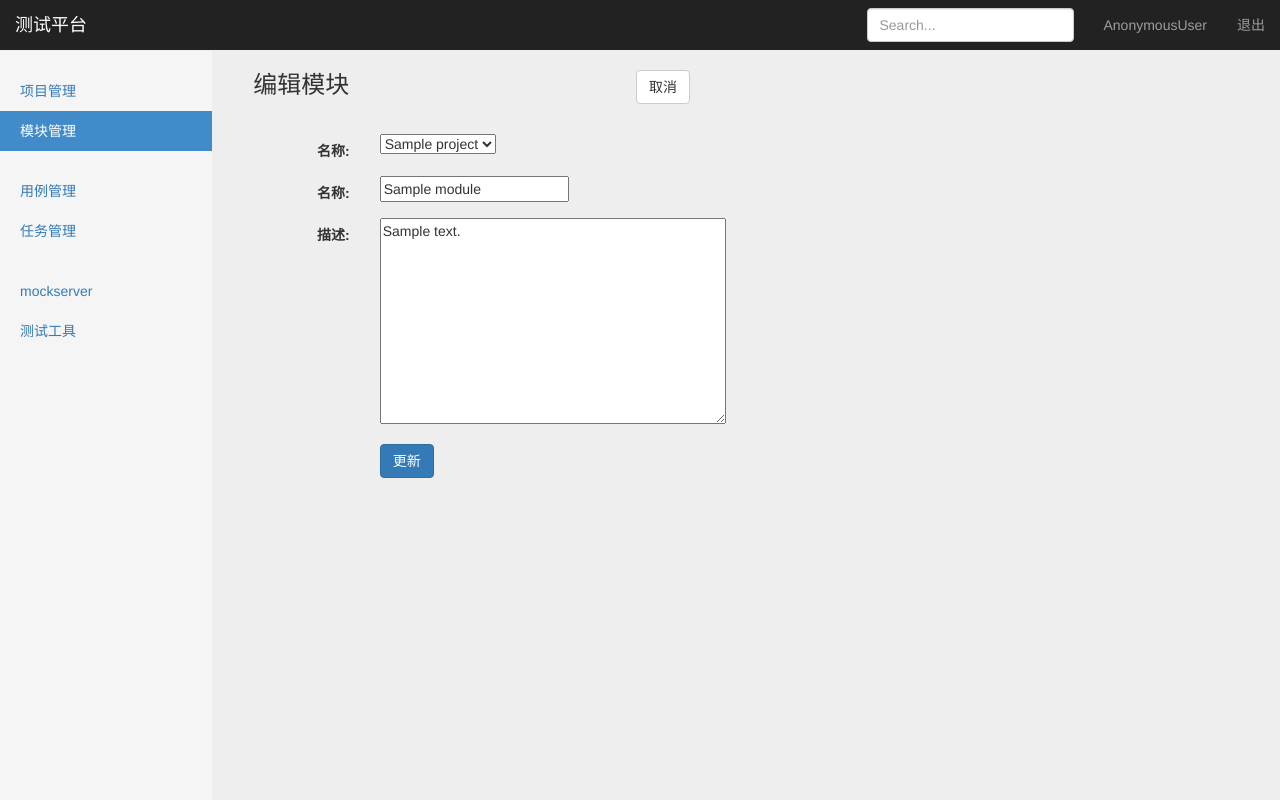
After one commit to hanbinq/test_platform, a Django app: page /manage/edit_module/1/ in a window 1280 px wide. The commit adds this page. Run offline with Django 3.2, Linux system fonts and the light colour scheme; tables that the repository leaves empty hold one stand-in row (values such as "Sample post"); some libraries are stand-ins or nearby versions.

Commit message:
实现模块的列表、创建、编辑、删除功能

```diff
--- a/test_platform/project_app/forms.py
+++ b/test_platform/project_app/forms.py
@@ -1,5 +1,5 @@
 from django import forms
-from .models import Project
+from .models import Project, Module
 
 """
 class ProjectForm(forms.Form):
@@ -13,3 +13,9 @@ class ProjectForm(forms.ModelForm):
     class Meta:
         model = Project
         exclude = ['create_time']
+
+
+class ModuleForm(forms.ModelForm):
+    class Meta:
+        model = Module
+        exclude = ['create_time']
--- a/test_platform/project_app/urls.py
+++ b/test_platform/project_app/urls.py
@@ -1,12 +1,20 @@
 from django.urls import path
-from . import views
-
+from project_app.views import project_views
+from project_app.views import module_views
 
 urlpatterns = [
     # project_manage path
     # ex : /manage/project_manage
-    path('project_manage/', views.project_manage),
-    path('add_project/', views.add_project),
-    path('edit_project/<int:pid>/', views.edit_project),
-    path('delete_project/<int:pid>/', views.delete_project),
+    # 项目管理
+    path('project_manage/', project_views.project_manage),
+    path('add_project/', project_views.add_project),
+    path('edit_project/<int:pid>/', project_views.edit_project),
+    path('delete_project/<int:pid>/', project_views.delete_project),
+
+    # 模块管理
+    path('module_manage/', module_views.module_manage),
+    path('add_module/', module_views.add_module),
+    path('edit_module/<int:mid>/', module_views.edit_module),
+    path('delete_module/<int:mid>/', module_views.delete_module),
+
 ]
--- /dev/null
+++ b/test_platform/project_app/views/module_views.py
@@ -0,0 +1,85 @@
+from django.shortcuts import render
+from django.http import HttpResponseRedirect
+from django.contrib.auth.decorators import login_required
+from project_app.models import Module
+from project_app.forms import ModuleForm
+
+
+@login_required
+def module_manage(request):
+    """
+    模块列表管理
+    :param request:
+    :return:
+    """
+    username = request.session.get('user', '')
+    module_all = Module.objects.all()
+    return render(request, "module_manage.html", {
+        "user": username,
+        "modules": module_all,
+        "type": "list"
+    })
+
+
+@login_required
+def add_module(request):
+    """
+    添加模块
+    :param request:
+    :return:
+    """
+    if request.method == 'POST':
+        form = ModuleForm(request.POST)
+        if form.is_valid():
+            name = form.cleaned_data['name']
+            describe = form.cleaned_data['describe']
+            project = form.cleaned_data['project']
+            Module.objects.create(
+                name=name, describe=describe, project=project)
+            return HttpResponseRedirect('/manage/module_manage/')
+    else:
+        form = ModuleForm()
+
+    return render(request, 'module_manage.html', {
+        'form': form,
+        "type": "add",
+    })
+
+
+def edit_module(request, mid):
+    """
+    编辑模块
+    :param request:
+    :param mid:
+    :return:
+    """
+    if request.method == 'POST':
+        form = ModuleForm(request.POST)
+        if form.is_valid():
+            module = Module.objects.get(id=mid)
+            module.name = form.cleaned_data['name']
+            module.describe = form.cleaned_data['describe']
+            module.project = form.cleaned_data['project']
+            module.save()
+            return HttpResponseRedirect('/manage/module_manage/')
+    else:
+        if mid:
+            form = ModuleForm(
+                instance=Module.objects.get(id=mid)
+            )
+    return render(request, 'module_manage.html', {
+        'form': form,
+        "type": "edit",
+    })
+
+
+@login_required
+def delete_module(request, mid):
+    """
+    删除模块
+    :param request:
+    :param mid:
+    :return:
+    """
+    Module.objects.get(id=mid).delete()
+    return HttpResponseRedirect("/manage/module_manage")
--- a/test_platform/project_app/views.py
+++ b/test_platform/project_app/views/project_views.py
@@ -1,8 +1,8 @@
 from django.shortcuts import render
 from django.http import HttpResponseRedirect
 from django.contrib.auth.decorators import login_required
-from .models import Project
-from .forms import ProjectForm
+from project_app.models import Project
+from project_app.forms import ProjectForm
 
 
 @login_required
--- /dev/null
+++ b/test_platform/templates/module_manage.html
@@ -0,0 +1,176 @@
+{% extends "base.html" %}
+{% block content %}
+
+<nav class="navbar navbar-inverse navbar-fixed-top">
+    <div class="container-fluid">
+        <div class="navbar-header">
+            <button type="button" class="navbar-toggle collapsed" data-toggle="collapse" data-target="#navbar"
+                aria-expanded="false" aria-controls="navbar">
+                <span class="sr-only">Toggle navigation</span>
+                <span class="icon-bar"></span>
+                <span class="icon-bar"></span>
+                <span class="icon-bar"></span>
+            </button>
+            <a class="navbar-brand" href="#">测试平台</a>
+        </div>
+        <div id="navbar" class="navbar-collapse collapse">
+            <ul class="nav navbar-nav navbar-right">
+                <li><a href="#">{{ user }}</a></li>
+                <li><a href="/logout/">退出</a></li>
+            </ul>
+            <form class="navbar-form navbar-right">
+                <input type="text" class="form-control" placeholder="Search...">
+            </form>
+        </div>
+    </div>
+</nav>
+
+<div class="container-fluid">
+    <div class="row">
+        <div class="col-sm-3 col-md-2 sidebar">
+            <ul class="nav nav-sidebar">
+                <li><a href="/manage/project_manage/">项目管理</a></li>
+                <li class="active"><a href="#">模块管理</a></li>
+            </ul>
+            <ul class="nav nav-sidebar">
+                <li><a href="/manage/test_case/">用例管理</a></li>
+                <li><a href="/manage/test_task/">任务管理</a></li>
+            </ul>
+            <ul class="nav nav-sidebar">
+                <li><a href="">mockserver</a></li>
+                <li><a href="">测试工具</a></li>
+            </ul>
+        </div>
+
+        {% if type == 'list'%}
+        <div class="col-sm-9 col-sm-offset-3 col-md-10 col-md-offset-2 main">
+            <h3 class="sub-header">模块列表
+                <button type="button" class="btn btn-success"
+                style="float: right;"
+                onclick="window.location.href='/manage/add_module/'">创建</button>
+            </h3>
+            <div class="table-responsive">
+                <table class="table table-striped">
+                    <thead>
+                        <tr>
+                            <th>id</th>
+                            <th>名称</th>
+                            <th>描述</th>
+                            <th>项目</th>
+                            <th>创建时间</th>
+                            <th>操作</th>
+                        </tr>
+                    </thead>
+                    <tbody>
+                        {% for module in modules %}
+                        <tr>
+                            <td>{{ module.id }}</td>
+                            <td>{{ module.name }}</td>
+                            <td>{{ module.describe }}</td>
+                            <td>{{ module.project }}</td>
+                            <td>{{ module.create_time | date:"Y-m-d H:i:s" }}</td>
+                            <td>
+                                <a href="/manage/edit_module/{{module.id}}/">编辑</a>
+                                <a href="/manage/delete_module/{{module.id}}/">删除</a>
+                            </td>
+                        </tr>
+                        {% endfor %}
+                    </tbody>
+                </table>
+            </div>
+        </div>
+        {% endif %}
+
+
+        {% if type == "add" %}
+        <div class="col-sm-9 col-sm-offset-3 col-md-10 col-md-offset-2 main">
+            <h3 class="page-header">创建模块
+                <button class="btn btn-default" onclick="window.location.href='/manage/module_manage/'" style="margin-left: 280px;">取消</button>
+            </h3>
+            <div class="row">
+                <div class="col-md-6">
+                    <form class="form-horizontal" role="form" method="post" style="margin-left: 50px;">
+
+                        <div class="form-group">
+                            <label class="col-sm-2 control-label">项目:</label>
+                            <div class="col-sm-10">
+                                {{ form.project }}
+                            </div>
+                        </div>
+
+                        <div class="form-group">
+                            <label class="col-sm-2 control-label">名称:</label>
+                            <div class="col-sm-10">
+                                {{ form.name }}
+                            </div>
+                        </div>
+
+                        <div class="form-group">
+                            <label class="col-sm-2 control-label">描述:</label>
+                            <div class="col-sm-10">
+                                {{ form.describe }}
+                            </div>
+                        </div>
+                         {% csrf_token %}
+                        <div class="form-group">
+                            <div class="col-sm-offset-2 col-sm-10">
+                                <button type="submit" class="btn btn-primary">提交</button>
+                            </div>
+                        </div>
+
+                    </form>
+                </div>
+            </div>
+        </div>
+        {% endif %}
+
+        {% if type == 'edit'%}
+        <div class="col-sm-9 col-sm-offset-3 col-md-10 col-md-offset-2 main">
+            <h3 class="page-header">编辑模块
+                <button class="btn btn-default" onclick="window.location.href='/manage/module_manage/'" style="margin-left: 280px;">取消</button>
+            </h3>
+            <div class="row">
+                <div class="col-md-6">
+                    <form class="form-horizontal" role="form" method="post" style="margin-left: 50px;">
+                        <div class="form-group">
+
+                            <label class="col-sm-2 control-label">名称:</label>
+                            <div class="col-sm-10">
+                                {{ form.project }}
+                            </div>
+                        </div>
+
+                        <div class="form-group">
+                            <label class="col-sm-2 control-label">名称:</label>
+                            <div class="col-sm-10">
+                                {{ form.name }}
+                            </div>
+                        </div>
+
+                        <div class="form-group">
+                            <!-- Textarea -->
+                            <label class="col-sm-2 control-label">描述:</label>
+                            <div class="col-sm-10">
+                                {{ form.describe }}
+                            </div>
+                        </div>
+                         {% csrf_token %}
+                        <div class="form-group">
+                            <div class="col-sm-offset-2 col-sm-10">
+                                <!-- <button class="btn btn-default" onclick="window.location.href='/manage/module/'">取消</button> -->
+                                <button type="submit" class="btn btn-primary">更新</button>
+                            </div>
+                        </div>
+                    </form>
+                </div>
+            </div>
+        </div>
+        {% endif %}
+
+
+    </div>
+
+
+</div>
+
+{% endblock %}
```
Also changed, not shown: test_platform/templates/project_manage.html (+11 -4 lines), 4 other files.
